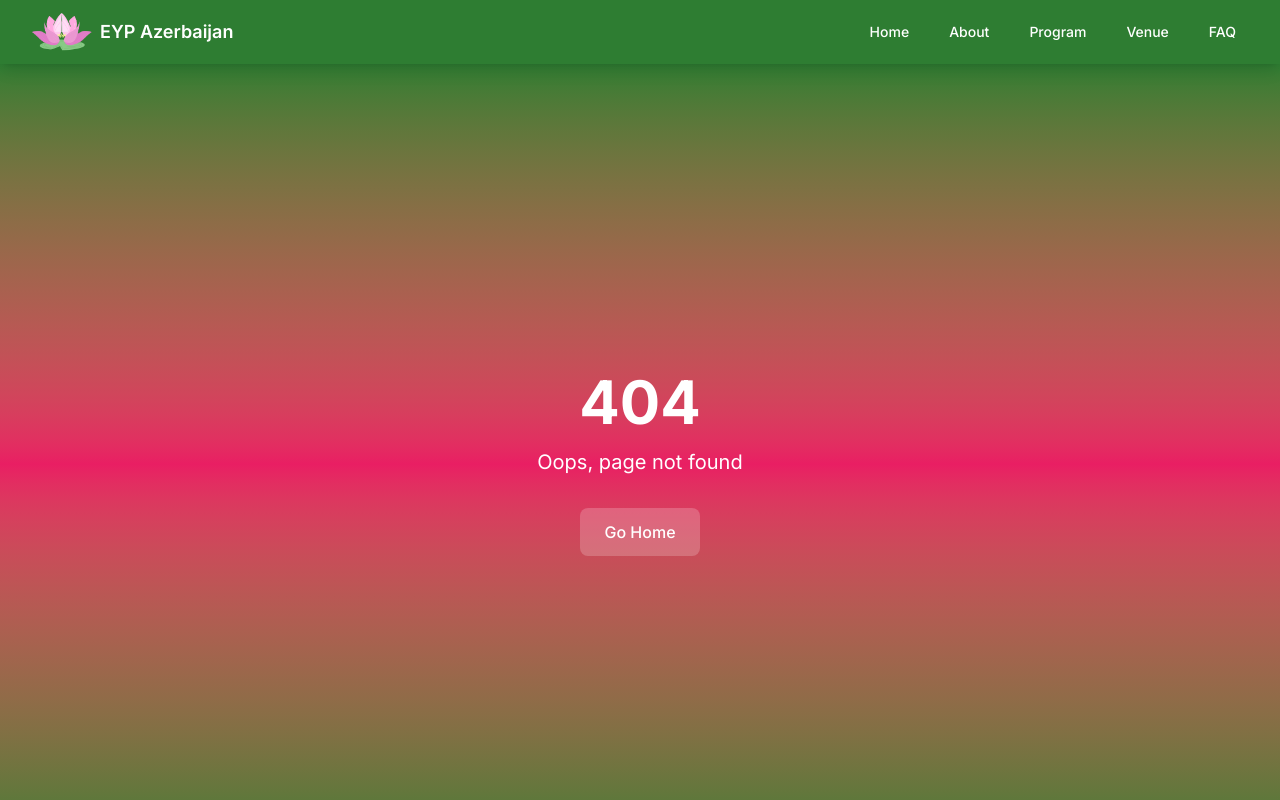
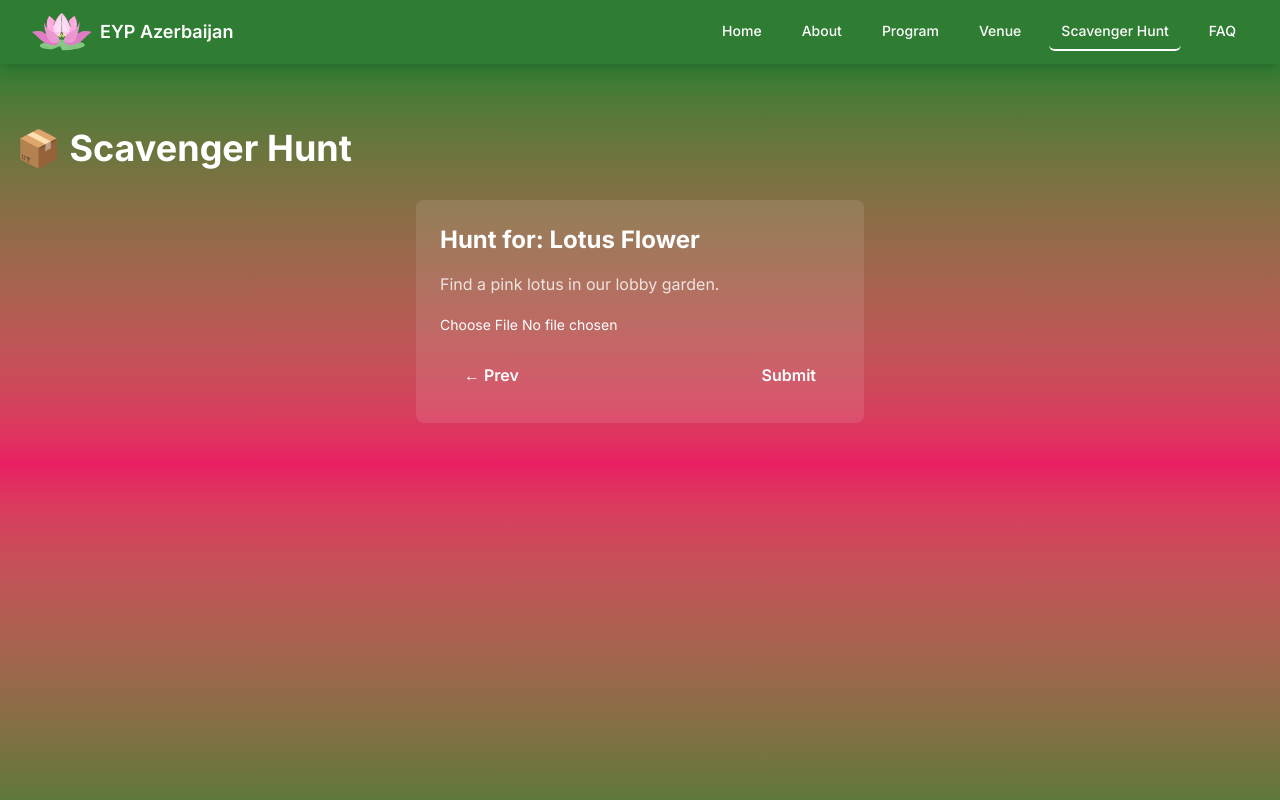
Before and after one commit to Ph4ntomByte/Summer_Training_Camp, a Next.js app: page /scavenger-hunt in a window 1280 px wide. Before the commit this address had no page. Shown: the top 800 px of the page. Built offline with nearby package versions, Linux system fonts and the light colour scheme.

Commit message:
feat(scavenger-hunt): add S3 upload handler for photo submissions

```diff
--- a/package.json
+++ b/package.json
@@ -9,9 +9,11 @@
     "lint": "next lint"
   },
   "dependencies": {
+    "@aws-sdk/client-s3": "^3.817.0",
     "@headlessui/react": "^2.2.4",
     "@vercel/analytics": "^1.5.0",
     "@vercel/speed-insights": "^1.2.0",
+    "formidable": "^3.5.4",
     "framer-motion": "^12.12.2",
     "headlessui": "^0.0.0",
     "lib": "^5.1.0",
@@ -19,11 +21,13 @@
     "react": "^19.0.0",
     "react-dom": "^19.0.0",
     "react-icons": "^5.5.0",
-    "react-intersection-observer": "^9.16.0"
+    "react-intersection-observer": "^9.16.0",
+    "s3": "^4.4.0"
   },
   "devDependencies": {
     "@eslint/eslintrc": "^3",
     "@tailwindcss/postcss": "^4",
+    "@types/formidable": "^3.4.5",
     "@types/node": "^20",
     "@types/react": "^19",
     "@types/react-dom": "^19",
--- /dev/null
+++ b/src/app/api/hunt/route.ts
@@ -0,0 +1,38 @@
+import { NextResponse } from 'next/server'
+import { uploadToS3 } from '@/lib/s3'
+
+export const config = {
+  api: {
+    bodyParser: false,
+  },
+}
+
+export async function POST(request: Request) {
+  try {
+    const formData = await request.formData()
+    const file = formData.get('file') as Blob | null
+    if (!file) {
+      return NextResponse.json({ error: 'No file uploaded' }, { status: 400 })
+    }
+
+    const originalName = (file as any).name as string | undefined
+    const filename = `${Date.now()}-${originalName ?? 'upload'}`
+
+    const arrayBuf = await file.arrayBuffer()
+    const data = Buffer.from(arrayBuf)
+
+    const contentType = file.type || 'application/octet-stream'
+
+    await uploadToS3(
+      'neon-lotus-uploads',
+      `hunt/${filename}`,
+      data,
+      contentType
+    )
+
+    return NextResponse.json({ success: true })
+  } catch (err) {
+    console.error(err)
+    return NextResponse.json({ error: 'Upload failed' }, { status: 500 })
+  }
+}
--- /dev/null
+++ b/src/app/scavenger-hunt/page.tsx
@@ -0,0 +1,12 @@
+import ScavengerHunt from '@/components/ScavengerHunt'
+
+export default function HuntPage() {
+  return (
+    <main className="min-h-screen bg-gradient-to-b from-[#2E7D32] via-[#E91E63] to-[#2E7D32] text-white py-16">
+      <div className="container mx-auto px-4">
+        <h1 className="text-4xl font-bold mb-8">📦 Scavenger Hunt</h1>
+        <ScavengerHunt />
+      </div>
+    </main>
+  )
+}
--- a/src/components/Navigation/Navbar.tsx
+++ b/src/components/Navigation/Navbar.tsx
@@ -14,6 +14,7 @@ export default function Navbar() {
     { href: '/about', label: 'About' },
     { href: '/program', label: 'Program' },
     { href: '/venue', label: 'Venue' },
+    { href: '/scavenger-hunt', label: 'Scavenger Hunt' },
     // { href: '/past-camps', label: 'Past Camps' },
     { href: '/faq', label: 'FAQ' }
   ];
--- /dev/null
+++ b/src/components/ScavengerHunt.tsx
@@ -0,0 +1,99 @@
+'use client'
+
+import { useState } from 'react'
+import { Button } from '@/components/UI/Button'
+
+interface HuntItem {
+    label: string
+    hint: string
+}
+
+const ITEMS: HuntItem[] = [
+    { label: 'Lotus Flower', hint: 'Find a pink lotus in our lobby garden.' },
+    { label: 'Camp Sign', hint: 'Locate the big “Welcome” sign at the entrance.' },
+    { label: 'Map Board', hint: 'Snap a pic of the map board in the main hall.' },
+]
+
+export default function ScavengerHunt() {
+    const [step, setStep] = useState(0)
+    const [file, setFile] = useState<File | null>(null)
+    const [status, setStatus] = useState<'idle' | 'uploaded' | 'error'>('idle')
+
+    const item = ITEMS[step]
+
+    const handleFileChange = (e: React.ChangeEvent<HTMLInputElement>) => {
+        setFile(e.target.files?.[0] ?? null)
+        setStatus('idle')
+    }
+
+    async function handleSubmit() {
+        if (!file) {
+            setStatus('error')
+            return
+        }
+        const formData = new FormData()
+        formData.append('file', file)
+
+        const res = await fetch('/api/hunt', {
+            method: 'POST',
+            body: formData,
+        })
+
+        if (res.ok) {
+            setStatus('uploaded')
+        } else {
+            setStatus('error')
+        }
+    }
+
+    return (
+        <div className="max-w-md mx-auto bg-white/10 p-6 rounded-lg space-y-4">
+            <h2 className="text-2xl font-bold text-white">
+                Hunt for: {item.label}
+            </h2>
+            <p className="text-white/80">{item.hint}</p>
+
+            <input
+                type="file"
+                accept="image/*,video/*"
+                onChange={handleFileChange}
+                className="text-sm text-white"
+            />
+
+            {status === 'error' && (
+                <p className="text-red-400 text-sm">Please upload a photo or video.</p>
+            )}
+            {status === 'uploaded' && (
+                <p className="text-green-400 text-sm">Nice! Ready for the next one.</p>
+            )}
+
+            <div className="flex justify-between">
+                <Button
+                    onClick={() => setStep(s => Math.max(0, s - 1))}
+                    disabled={step === 0}
+                >
+                    ← Prev
+                </Button>
+                {status === 'uploaded' ? (
+                    <Button
+                        onClick={() => {
+                            setFile(null)
+                            setStatus('idle')
+                            setStep(s => Math.min(ITEMS.length - 1, s + 1))
+                        }}
+                    >
+                        Next →
+                    </Button>
+                ) : (
+                    <Button onClick={handleSubmit}>Submit</Button>
+                )}
+            </div>
+
+            {step === ITEMS.length - 1 && status === 'uploaded' && (
+                <p className="text-center text-white font-semibold">
+                    🎉 You’ve completed the Scavenger Hunt!
+                </p>
+            )}
+        </div>
+    )
+}
--- /dev/null
+++ b/src/lib/s3.ts
@@ -0,0 +1,21 @@
+import { S3Client, PutObjectCommand } from "@aws-sdk/client-s3";
+
+const s3 = new S3Client({
+  region: process.env.AWS_REGION,
+});
+
+export async function uploadToS3(
+  bucket: string,
+  key: string,
+  body: Buffer | Uint8Array | Blob | string,
+  contentType?: string
+) {
+  const cmd = new PutObjectCommand({
+    Bucket: bucket,
+    Key: key,
+    Body: body,
+    ContentType: contentType,
+    ACL: "private",
+  });
+  return s3.send(cmd);
+}
```
Also changed, not shown: 2 other files (tests, documents, lock files or other folders).
